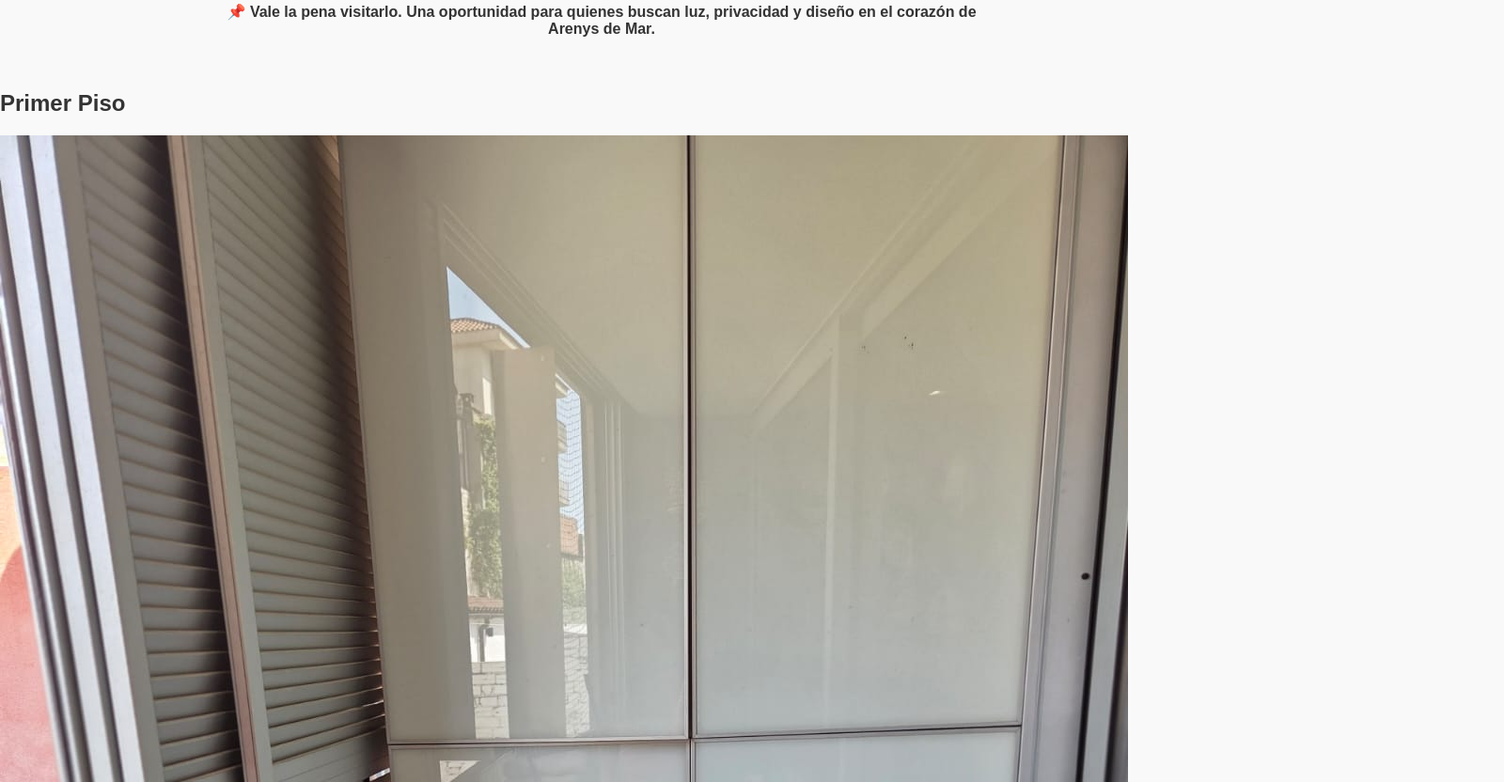
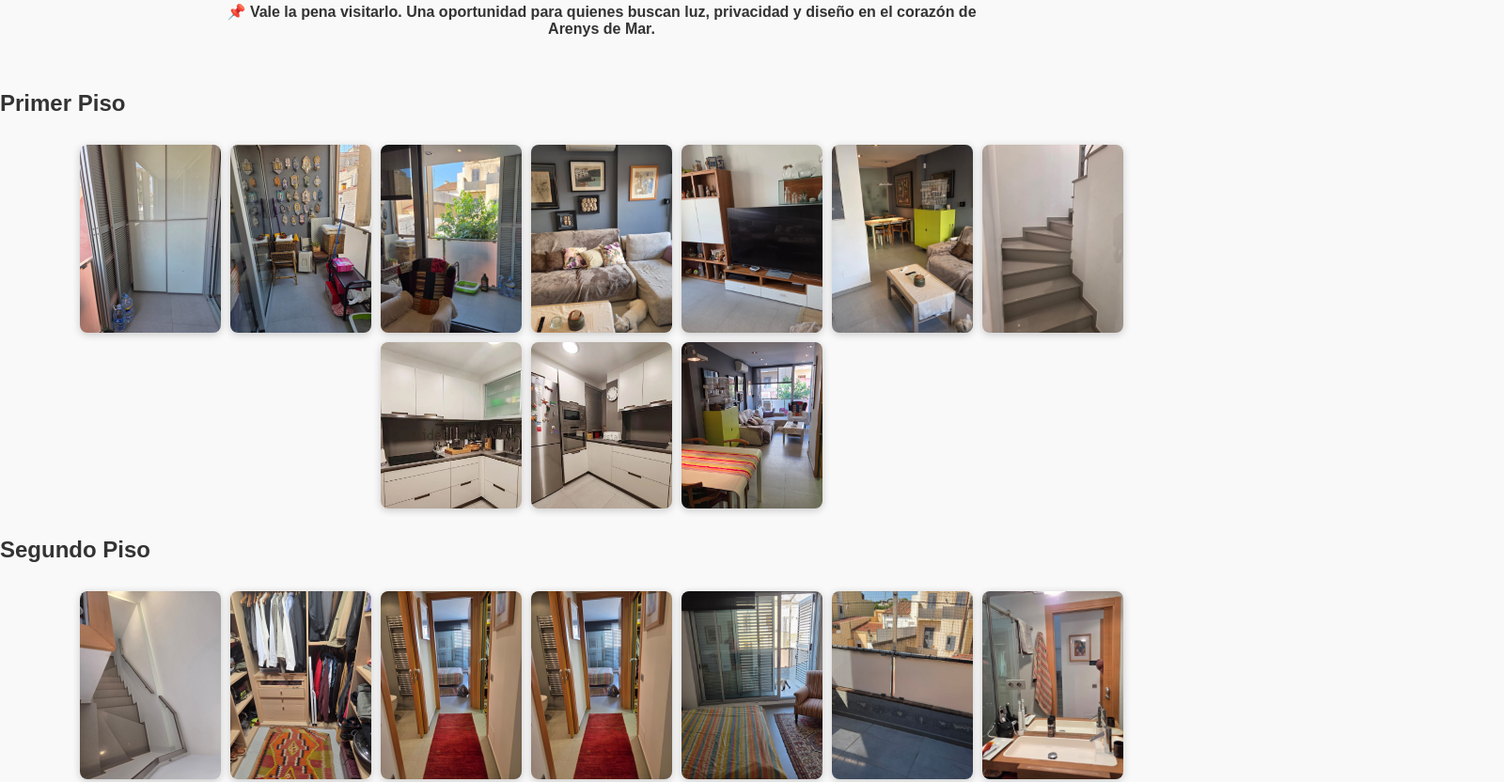
Before and after one commit to davmorso/casa.github.io, a plain HTML site: page index.html in a window 1280 px wide. Shown: the part 706-1538 px from the top of the page at 94% size, 1600 px wide, since content can reach past the window. Drawn offline with Linux system fonts and the light colour scheme.

Commit message:
codi ok css

```diff
--- a/css/estilos.css
+++ b/css/estilos.css
@@ -116,3 +116,25 @@ h1.titulo-pegado-izquierda {
   padding-left: 0;
   text-align: left;
 }
+
+.imagenes {
+  display: flex;
+  flex-wrap: wrap;
+  gap: 10px;
+  padding: 10px;
+  justify-content: center;
+}
+
+.imagenes img {
+  width: 150px;
+  height: auto;
+  object-fit: cover;
+  border-radius: 8px;
+  transition: transform 0.3s ease;
+  box-shadow: 0 2px 8px rgba(0,0,0,0.2);
+}
+
+.imagenes img:hover {
+  transform: scale(1.05);
+  cursor: pointer;
+}
```
